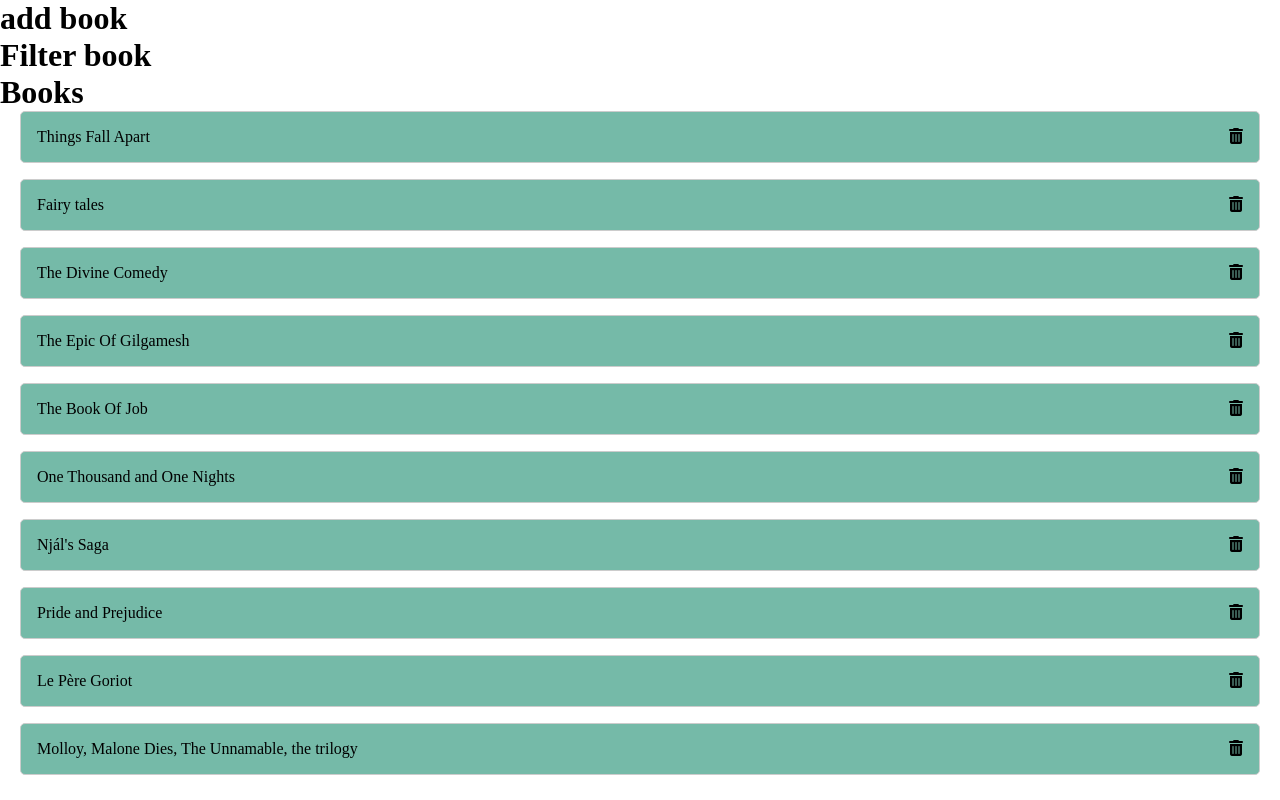
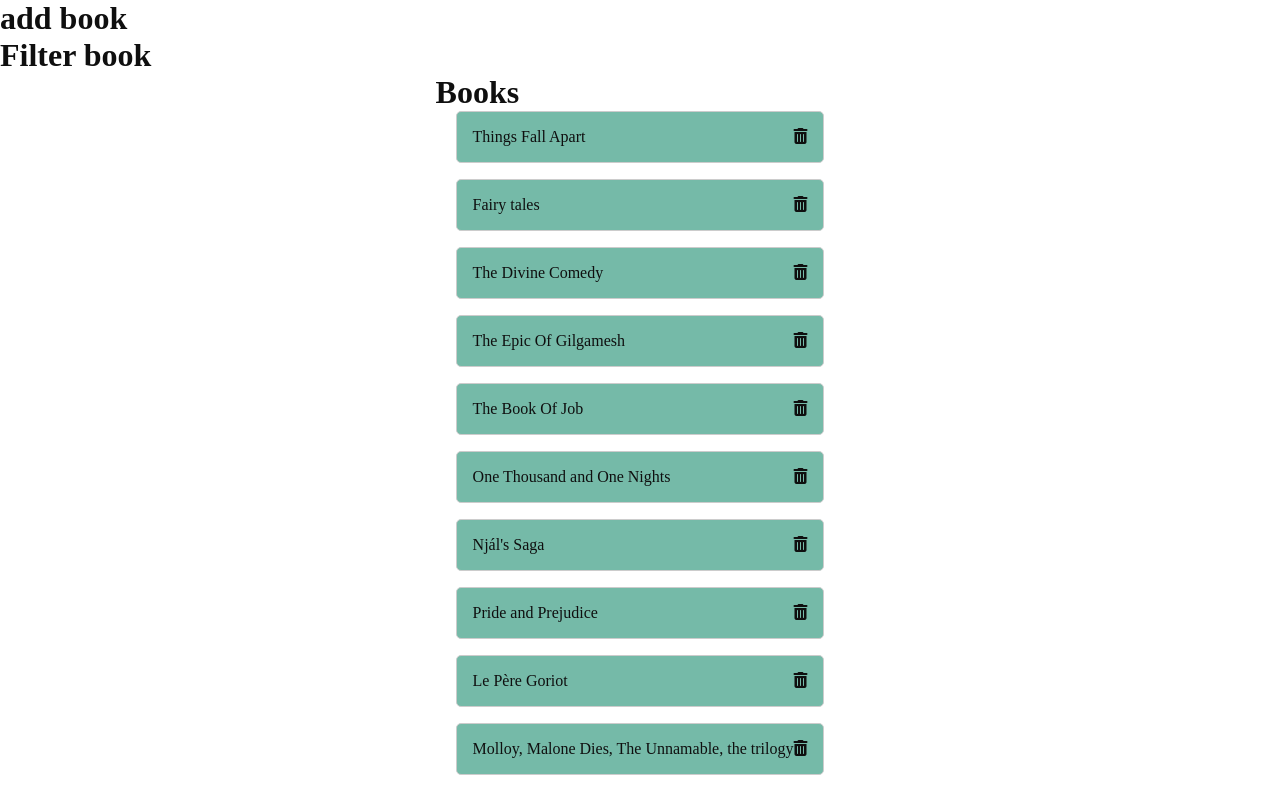
Before and after one commit to dev-rodrigues/livros.vue, a Vue app: page / in a window 1280 px wide. Built offline with nearby package versions, Linux system fonts and the light colour scheme.

Commit message:
aplica estilizacao para componente de books

```diff
--- a/src/App.vue
+++ b/src/App.vue
@@ -24,12 +24,9 @@
 
 <style>
   :root {
-      --background: #bfa374;
       --denial: #f21d41;
-
       --completed: #f38264;
       --allowed: #75baa8;
-
       --text: #0f0f0f;
   }
 
@@ -37,5 +34,6 @@
     margin: 0;
     padding: 0;
     box-sizing: border-box;
+    color: var(--text);
   }
 </style>
--- a/src/components/Books.vue
+++ b/src/components/Books.vue
@@ -1,6 +1,6 @@
 <template>
-    <div>
-        <div>
+    <div class="root">
+        <div class="container">
             <h1>Books</h1>
             <div class="books">
                 <div
@@ -55,6 +55,15 @@
 </script>
 
 <style scoped>
+    .root {
+        display: flex;
+        flex-direction: column;
+        align-items: center;
+        height: 100%;
+    }
+    .container {
+        max-width: 10240px;
+    }
     .books {
         display: grid;
         grid-template-columns: repeat(1, 1fr);
@@ -78,7 +87,6 @@
     }
 
     .read {
-        color: #fff;
         background: var(--completed)
     }
 </style>
```
